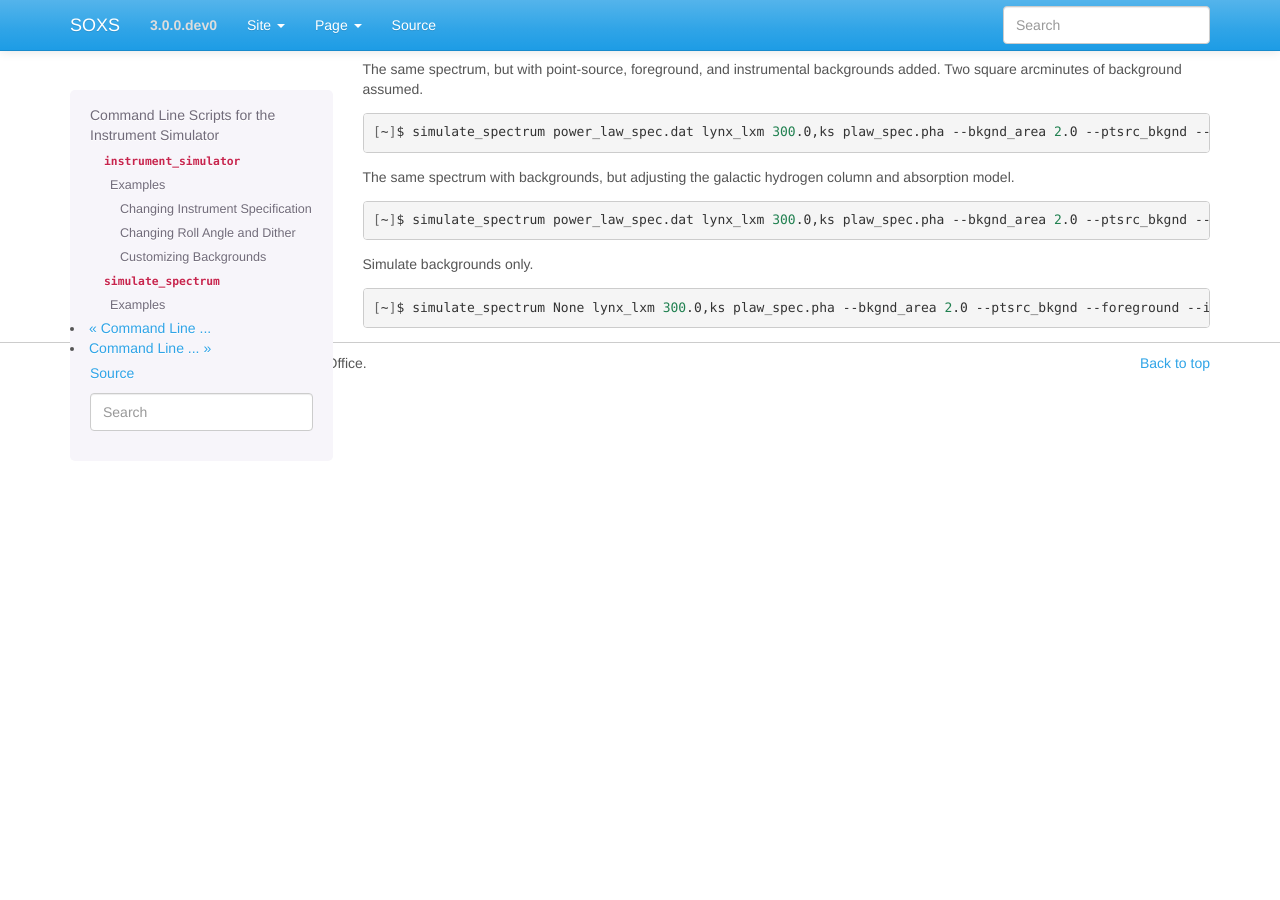
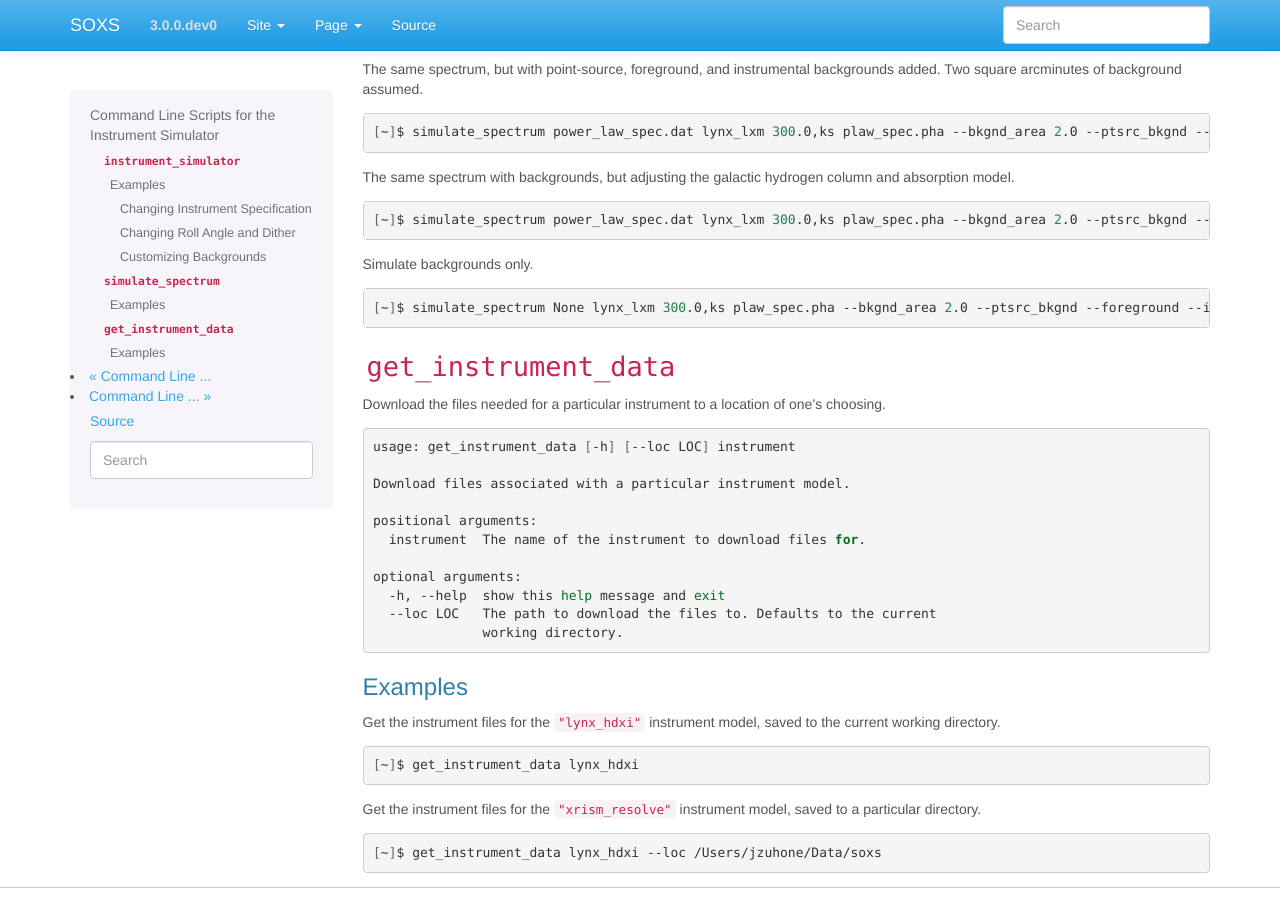
Before and after one commit to lynx-x-ray-observatory/soxs, a Sphinx documentation site: the page built from doc/source/command_line/instrument.rst, in a window 1280 px wide and 900 px high, scrolled down 3492 px. Built offline with Sphinx 7.4.7, drawn with Linux system fonts in a browser that asks for light colours; before the commit the page ends 3895 px from its top, so only the background shows below that.

Commit message:
More docs

```diff
--- a/doc/source/command_line/instrument.rst
+++ b/doc/source/command_line/instrument.rst
@@ -237,3 +237,42 @@ Simulate backgrounds only.
 .. code-block:: bash
 
     [~]$ simulate_spectrum None lynx_lxm 300.0,ks plaw_spec.pha --bkgnd_area 2.0 --ptsrc_bkgnd --foreground --instr_bkgnd
+
+.. _cmd-get-instrument-data:
+
+``get_instrument_data``
+-----------------------
+
+Download the files needed for a particular instrument to a location of one's
+choosing.
+
+.. code-block:: bash
+
+    usage: get_instrument_data [-h] [--loc LOC] instrument
+
+    Download files associated with a particular instrument model.
+
+    positional arguments:
+      instrument  The name of the instrument to download files for.
+
+    optional arguments:
+      -h, --help  show this help message and exit
+      --loc LOC   The path to download the files to. Defaults to the current
+                  working directory.
+
+Examples
+++++++++
+
+Get the instrument files for the ``"lynx_hdxi"`` instrument model, saved to
+the current working directory.
+
+.. code-block:: bash
+
+    [~]$ get_instrument_data lynx_hdxi
+
+Get the instrument files for the ``"xrism_resolve"`` instrument model, saved
+to a particular directory.
+
+.. code-block:: bash
+
+    [~]$ get_instrument_data lynx_hdxi --loc /Users/jzuhone/Data/soxs
```
Also changed, not shown: doc/source/users_guide/instrument.rst (+28 -0 lines), 1 other file.
